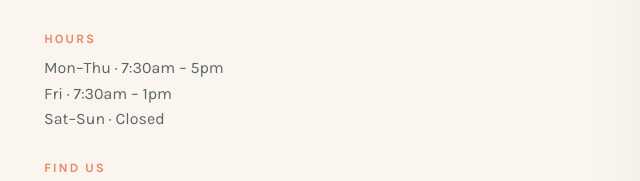
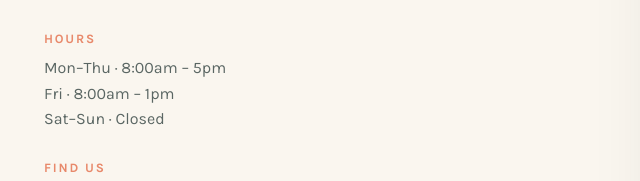
Before and after one commit to mostlyclicks/meadowbrook-dental, a plain HTML site: page index.html in a window 1280 px wide. Shown: the part 3032-3213 px from the top of the page, 40-680 px from the left. Drawn offline with Linux system fonts and the light colour scheme.

Commit message:
RefreshWeb: Change opening hours from 7:30am to 8:00am in the visit/contact section

```diff
--- a/index.html
+++ b/index.html
@@ -144,7 +144,7 @@
         <div class="visit-details reveal" id="home-hours">
           <div>
             <h4>Hours</h4>
-            <p>Mon–Thu · 7:30am – 5pm<br>Fri · 7:30am – 1pm<br>Sat–Sun · Closed</p>
+            <p>Mon–Thu · 8:00am – 5pm<br>Fri · 8:00am – 1pm<br>Sat–Sun · Closed</p>
           </div>
           <div>
             <h4>Find us</h4>
```
